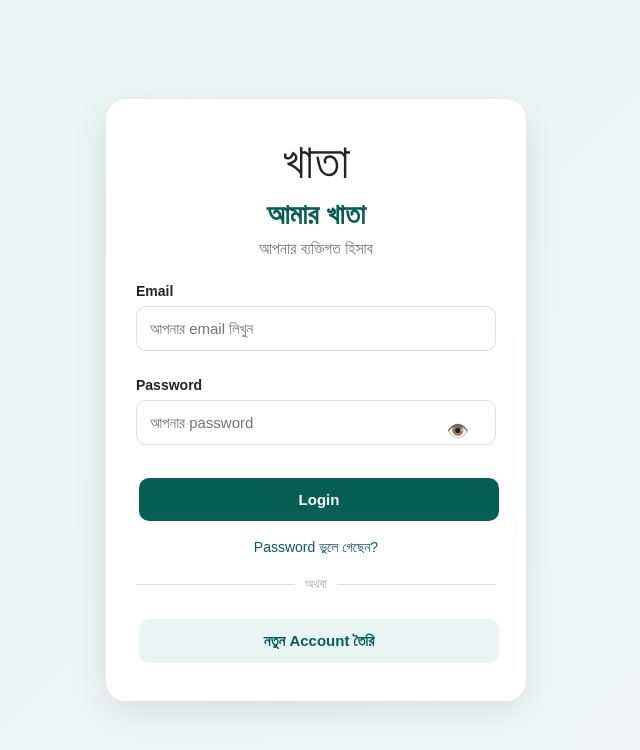
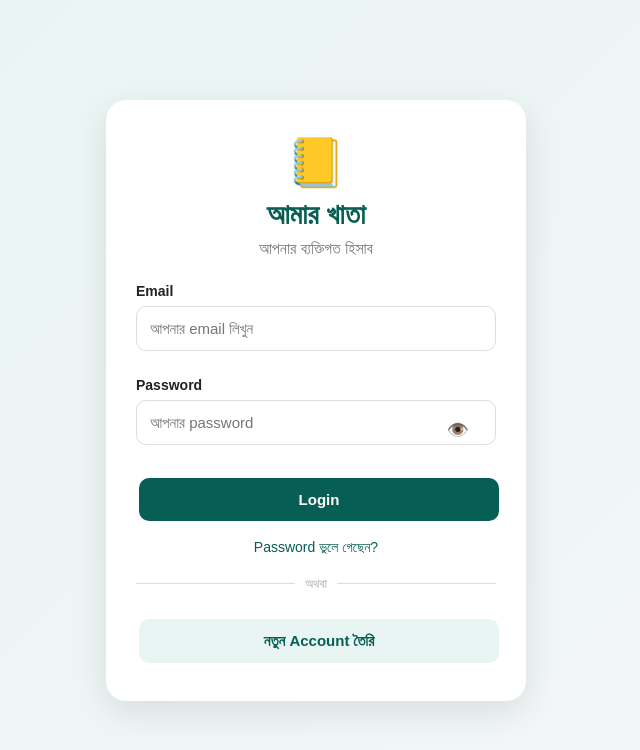
Before and after one commit to ismail-resh/MY-KHATA, a plain HTML site: page index.html in a window 1280 px wide. Shown: the whole page, without its empty margins (324-964 px from the left). Drawn offline with nearby package versions, Linux system fonts and the light colour scheme.

Commit message:
Update index.html

```diff
--- a/index.html
+++ b/index.html
@@ -11,7 +11,7 @@
 
 <div id="loginPage" class="auth-page">
   <div class="auth-box">
-     <div class="logo">খাতা</div>
+<div class="logo">📒</div>
     <h1 class="auth-title">আমার খাতা</h1>
     <p class="auth-subtitle">আপনার ব্যক্তিগত হিসাব</p>
 
```
